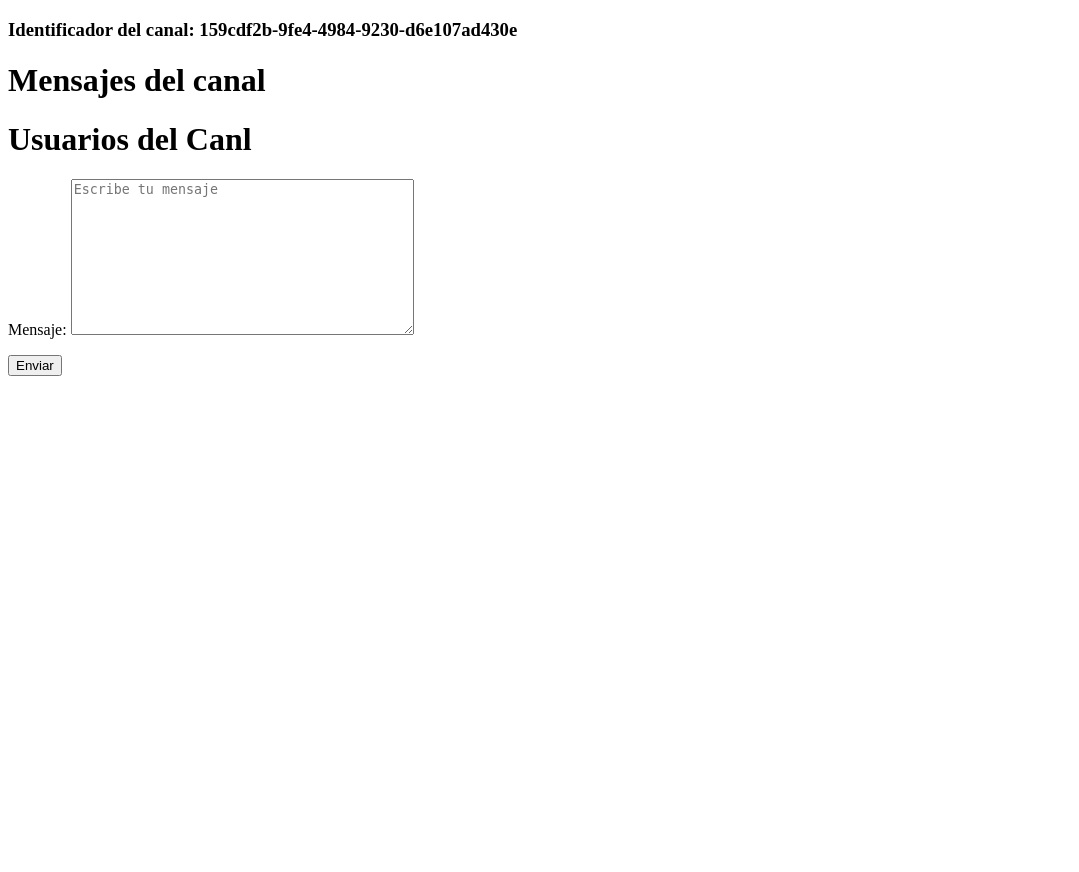
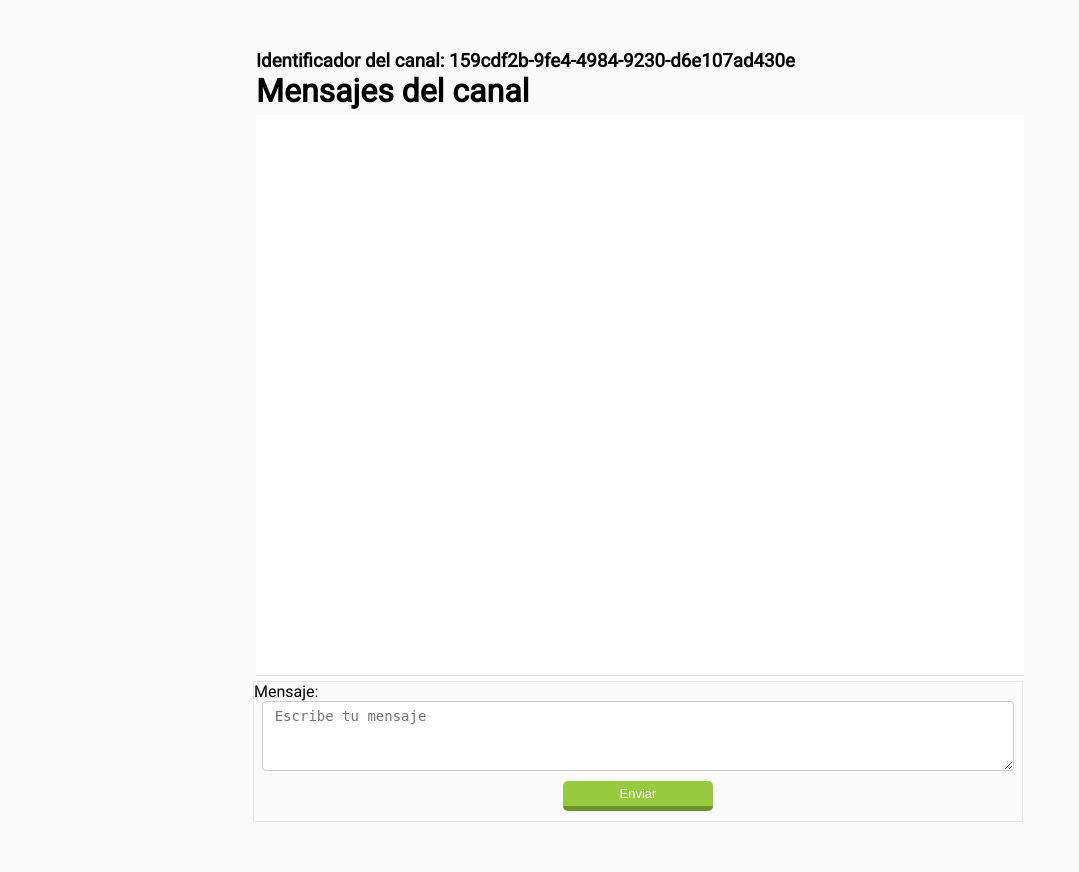
Before and after one commit to JorgitoR/Dm, a Django app: page /canal/159cdf2b-9fe4-4984-9230-d6e107ad430e in a window 1280 px wide. Shown: the whole page, without its empty margins (0-1079 px from the left). Before the commit the page ends 376 px from the top, so only its background shows below. Run offline with Django 3.2, Linux system fonts and the light colour scheme; a user stored in the database is signed in; data comes from the database, SQL or seed files in the repository; both versions use the stored data as it was after the commit.

Commit message:
Dm mensajes directos

```diff
--- a/Dm/urls.py
+++ b/Dm/urls.py
@@ -4,7 +4,8 @@ from .views import (
 
 	mensajes_privados,
 	DetailMs,
-	CanalDetailView
+	CanalDetailView,
+	Inbox
 
 
 )
@@ -17,4 +18,6 @@ urlpatterns=[
 	path("dm/<str:username>", mensajes_privados),
 	path("ms/<str:username>", DetailMs.as_view(), name="detailms"),
 
+	path("", Inbox.as_view(), name="inbox"),
+
 ]
--- a/Dm/views.py
+++ b/Dm/views.py
@@ -3,11 +3,27 @@ from django.views.generic import DetailView
 from django.contrib.auth.mixins import LoginRequiredMixin
 from django.core.exceptions import PermissionDenied
 from .models import CanalMensaje, CanalUsuario, Canal
-from django.http import HttpResponse, Http404
+from django.http import HttpResponse, Http404, JsonResponse
 
 from .forms import FormMensajes
 
 from django.views.generic.edit import FormMixin
+
+from django.views.generic import View
+
+class Inbox(View):
+	def get(self, request):
+
+		inbox = Canal.objects.filter(canalusuario__usuario__in=[request.user.id])
+
+
+		context = {
+
+			"inbox":inbox
+		}
+
+		return render(request, 'inbox.html', context)
+
 
 class CanalFormMixin(FormMixin):
 	form_class =FormMensajes
@@ -27,9 +43,21 @@ class CanalFormMixin(FormMixin):
 			usuario = self.request.user
 			mensaje = form.cleaned_data.get("mensaje")
 			canal_obj = CanalMensaje.objects.create(canal=canal, usuario=usuario, texto=mensaje)
+
+			if request.is_ajax():
+				return JsonResponse({
+
+					'mensaje':canal_obj.texto,
+					'username':canal_obj.usuario.username
+					}, status=201)
+
 			return super().form_valid(form)
 
 		else:
+
+			if request.is_ajax():
+				return JsonResponse({"Error":form.errors}, status=400)
+
 			return super().form_invalid(form)
 
 class CanalDetailView(LoginRequiredMixin, CanalFormMixin, DetailView):
@@ -56,7 +84,7 @@ class CanalDetailView(LoginRequiredMixin, CanalFormMixin, DetailView):
 	#	qs = Canal.objects.all().filtrar_por_username(username)
 	#	return qs
 
-class DetailMs(LoginRequiredMixin, DetailView):
+class DetailMs(LoginRequiredMixin, CanalFormMixin, DetailView):
 
 	template_name= 'Dm/canal_detail.html'
 
--- a/template/Dm/canal_detail.html
+++ b/template/Dm/canal_detail.html
@@ -1,56 +1,168 @@
 {% extends 'base.html' %}
 
+{% block contenedor %}
 
-{% block contenedor %}
+	<style>
+
+		#contenedor_ms{
+			width: 100%;
+			height: calc(70vh);
+			margin: 5px 0;
+			overflow-y: auto;
+			border-bottom: 1px solid #e6e6e6;
+			background: #fff;
+		}
+
+		.div_ms{
+			margin: 1.2rem auto;
+			width: 35%;
+			padding: 0.2rem 0.6rem 02rem 0.6rem;
+
+		}
+		.mis_mensajes{
+			margin-right: 5px;
+			background-color:rgb(29, 161, 242);
+			color: #fff;
+			border-bottom-left-radius: 16px;
+			border-top-left-radius: 16px;
+			border-top-right-radius: 16px;
+		}
+
+		.tus_mensajes{
+			background: rgb(230, 236, 240);
+			margin-left: 5px;
+			border-bottom-right-radius: 16px;
+			border-top-left-radius: 16px;
+			border-top-right-radius: 16px;
+
+		}
+
+		.div_form_ms{
+			width: 100%;
+			margin-top: 5px;
+			margin-bottom: 5px;
+			margin-left: -3px;
+			border:1px solid #e6e6e6;
+		}
+
+		#id_mensaje{
+			display: block;
+			padding: 6px 12px;
+			margin-left: 1%;
+			margin-right: 1%;
+			width: 98%;
+			min-width: 98%;
+			max-width: 98%;
+			height: 70px;
+			min-height: 70px;
+			max-height: 70px;
+			box-sizing: border-box;
+			font-size: 14px;
+			color: #333;
+			border:1px solid #ccc;
+			border-radius: 4px;
+
+		}
+
+		.btn_enviar{
+			background: #98ca3f;
+			color: #fff;
+			padding: 5px 10px;
+			border-radius: 5px;
+			border:none;
+			outline: none;
+			border-bottom: 5px solid #6d932b;
+			width: 150px;
+			cursor: pointer;
+			display: block;
+			margin: 10px auto;
+			font-size: 13px;
+			transition: 0.3;
+
+		}
+
+	</style>
+
 
 	<h3>Identificador del canal: {{object.id}}</h3>
 
 	<h1>Mensajes del canal</h1>
 
+	<div id="contenedor_ms">
 	{% for mensaje in object.canalmensaje_set.all %}
-
-			{% if request.user == mensaje.usuario %}
-				<p>
-					<strong>
-						{{mensaje.texto}}
-					</strong>
-					<span>
-						Lo enviastes tu
-					</span>
-				</p>
-			{% else %}
-				<p>
-
-					{{mensaje.texto}}
-					<span>
-						{{mensaje.usuario}}
-					</span>
-				</p>
-			{% endif %}
-
+		<div class="div_ms {% if request.user == mensaje.usuario %}mis_mensajes
+		{% else %} tus_mensajes{% endif %}">
+			<small>{{mensaje.usuario}}</small>
+			<p>{{mensaje.texto}}</p>
+			<small>{{mensaje.tiempo}}</small>
+		</div>
 
 	{% endfor %}
+	</div>
+	<div class="div_form_ms">
+		<form id="form_submit" action="{{ request.path }}" method="POST">
+			{% csrf_token %}
 
+			{{form.as_p}}
 
-	<h1>Usuarios del Canl</h1>
-
-	{% for usuarios in object.canalusuario_set.all %}
-
-			<p>
-				{{usuarios.usuario}}
-			</p>
-
-	{% endfor %}
-
-	<form action="{{ request.path }}" method="POST">
-		{% csrf_token %}
-
-		{{form.as_p}}
-
-		<button type="submit">
-			Enviar
-		</button>
+			<button type="submit" class="btn_enviar">
+				Enviar
+			</button>
 
 	</form>
 
+	</div>
+
+<script>
+
+	const MsgForm = document.getElementById("form_submit")
+	const msgContainer = document.getElementById("contenedor_ms")
+
+
+	MsgForm.addEventListener("submit", (event) => {
+
+		event.preventDefault()
+
+		const  targetDate = event.target
+		const formData = new FormData(targetDate)
+
+		const xhr = new XMLHttpRequest() // ajax fetch
+
+
+		const endpoint = MsgForm.getAttribute("action")
+		const method = MsgForm.getAttribute("method")
+		xhr.open(method, endpoint)
+
+		xhr.responseType = 'json'
+
+		xhr.setRequestHeader("HTTP_X_REQUESTED_WITH", "XMLHttpRequest")
+		xhr.setRequestHeader("X-Requested-With", "XMLHttpRequest")
+
+		xhr.onload = () =>{
+
+			console.log(xhr.status, xhr.response)
+
+			if(xhr.status === 201){
+				const respuestaData = xhr.response
+				let actualMensajeHtml = msgContainer.innerHTML
+				actualMensajeHtml += `<div class=''><b>${respuestaData.username}</b><p>${respuestaData.mensaje}</p></div>`
+				msgContainer.innerHTML = actualMensajeHtml
+				MsgForm.reset()
+			}else if(xhr.status === 400){
+				console.log(hxr.response)
+			}else{
+				alert("Un error ocurrio, por favor trata luego")
+			}
+
+		}
+
+		xhr.send(formData)
+
+
+	})
+
+
+
+</script>
+
 {% endblock %}
--- a/template/base.html
+++ b/template/base.html
@@ -4,10 +4,32 @@
 	<title>
 		Dm
 	</title>
+	<style>
+		@import url('https://fonts.googleapis.com/css2?family=Roboto&display=swap');
+
+		*{
+			margin: 0;
+			padding: 0;
+		}
+
+		body{
+			background:#fafafa;
+		}
+
+		h1, h2, h3, p, small{
+			font-family: 'Roboto', sans-serif;
+		}
+
+		.div_main{
+			width: 60%;
+			margin: 50px auto;
+		}
+
+	</style>
 </head>
 <body>
 
-	<div>
+	<div class="div_main">
 		{% block contenedor %}
 
 		{% endblock %}
```
Also changed, not shown: Inbox/texto.txt (added, +22 -0 lines), template/inbox.html (added, +79 -0 lines), db.sqlite3.
